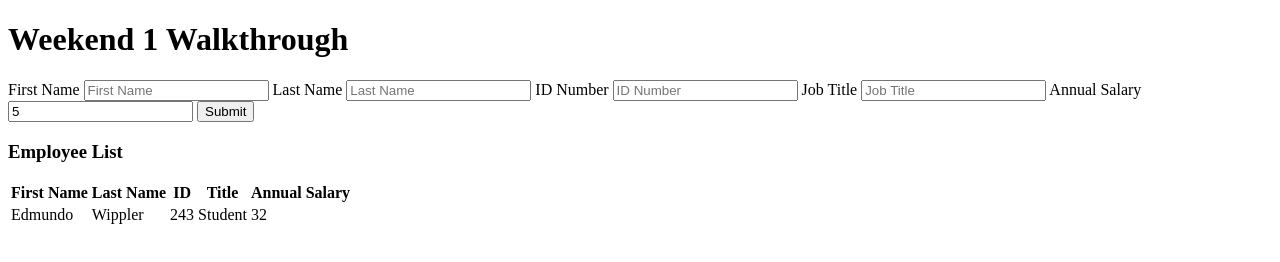
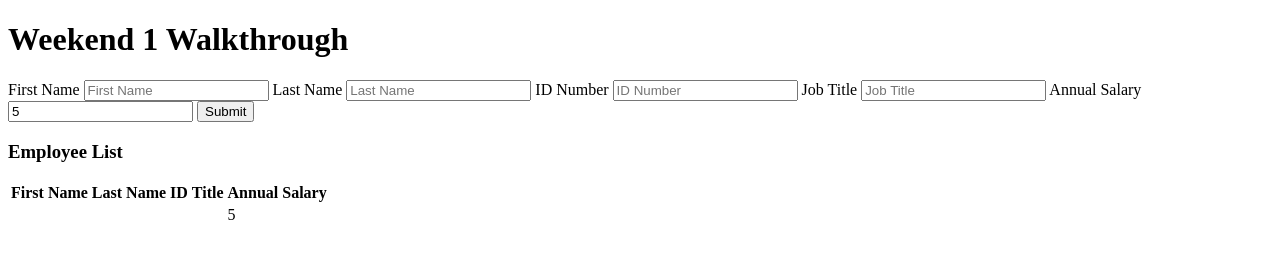
Before and after one commit to edwippler/weekend-1-walkthrough, a plain HTML site: page index.html in a window 1280 px wide. Both pictures are taken after typing "5" into the empty fields and a click on the button "Submit". Drawn offline with Linux system fonts and the light colour scheme.

Commit message:
adding new employee functionality

```diff
--- a/client.js
+++ b/client.js
@@ -0,0 +1,21 @@
+$(document).ready(function(){//waits for DOM to completely load
+  $('#submitNewEmployee').on('click', function(){ // event listener on submitNewEmployee button.
+//declaring variables & retrieving values from input boxes.
+   var firstName = $('#firstName').val();
+   var lastName = $('#lastName').val();
+   var idNumber = $('#idNumber').val();
+   var jobTitle = $('#jobTitle').val();
+   var annualSalary = $('#annualSalary').val();
+
+// add new employee row to the DOM
+   $('#employeeTableBody').append(
+   '<tr>' +
+     '<td>' + firstName + '</td>' +
+     '<td>' + lastName + '</td>' +
+     '<td>' + idNumber + '</td>' +
+     '<td>' + jobTitle + '</td>' +
+     '<td>' + annualSalary + '</td>' +
+   '</tr>'
+ );
+ });
+});
--- a/index.html
+++ b/index.html
@@ -33,14 +33,8 @@
                   <th>Annual Salary</th>
                 </tr>
                 </thead>
-                <tbody>
-                  <tr>
-                    <td>Edmundo</td>
-                    <td>Wippler</td>
-                    <td>243</td>
-                    <td>Student</td>
-                    <td>32</td>
-                  </tr>
+                <tbody id="employeeTableBody">
+
                 </tbody>
               </table>
 
```
